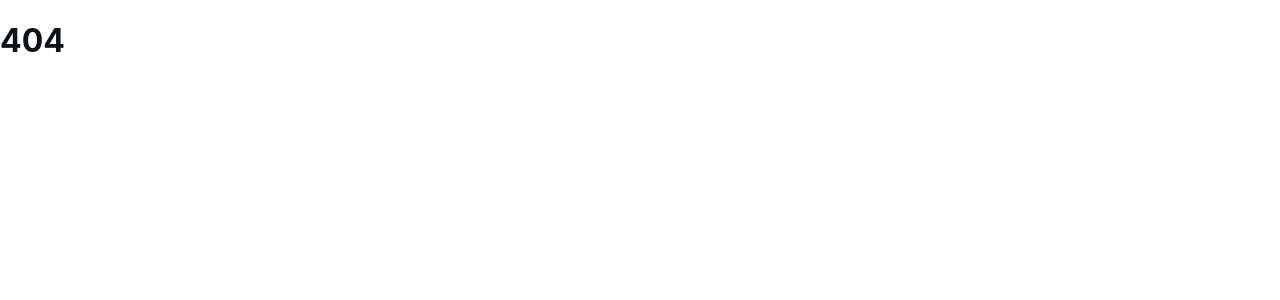
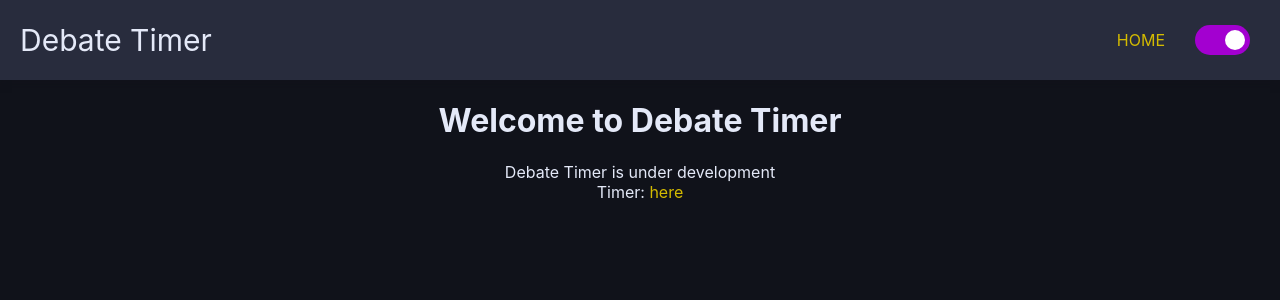
Before and after one commit to probmkr-projects/debate-timer, a Next.js app: page / in a window 1280 px wide. Before the commit this address had no page. Shown: the top 300 px of the page. Built offline with nearby package versions, Linux system fonts and the light colour scheme.

Commit message:
トップページとダークモードボタン

```diff
--- /dev/null
+++ b/src/lib/dark-mode-button.tsx
@@ -0,0 +1,43 @@
+import React from "react";
+import styles from "../styles/lib/DarkModeButton.module.scss";
+
+const toggleDarkMode = (event: React.ChangeEvent<HTMLInputElement>) => {
+  const body = document.body;
+  if (event.target.checked) {
+    body?.classList.add("dark-mode");
+    localStorage.setItem("theme", "dark");
+  } else {
+    body?.classList.remove("dark-mode");
+    localStorage.setItem("theme", "nothing");
+  }
+};
+
+const DarkModeButton: React.FC<Record<string, never>> = () => {
+  React.useEffect(() => {
+    const strage = localStorage.getItem("theme");
+    const useDark =
+      strage === "dark" ||
+      (strage === null && matchMedia("(prefers-color-scheme: dark)"));
+    if (useDark) {
+      document.body.classList.add("dark-mode");
+      const button = document.getElementById("darkModeSwitchButton");
+      if (button instanceof HTMLInputElement) {
+        button.checked = true;
+      }
+    }
+  }, []);
+
+  return (
+    <div className={styles.darkModeButton}>
+      <input
+        type="checkbox"
+        id="darkModeSwitchButton"
+        className={styles.darkModeSwitchInput}
+        onChange={toggleDarkMode}
+      />
+      <label htmlFor="darkModeSwitchButton"></label>
+    </div>
+  );
+};
+
+export default DarkModeButton;
--- a/src/lib/header.tsx
+++ b/src/lib/header.tsx
@@ -1,5 +1,7 @@
+import Link from "next/link";
 import React from "react";
 import styles from "../styles/lib/Header.module.scss";
+import DarkModeButton from "./dark-mode-button";
 import headerContents from "./header-contents";
 
 const Header: React.FC<Record<string, never>> = () => {
@@ -8,13 +10,13 @@ const Header: React.FC<Record<string, never>> = () => {
     <header className={styles.header}>
       <div className={styles.title}>Debate Timer</div>
       <div className={styles.menu}>
-        <div className={styles.darkModeButton}></div>
+        <DarkModeButton />
         <nav className={styles.nav}>
           <ul>
             {headerContents.map((value, idx) => {
               return (
                 <li key={idx}>
-                  <a href={value.url}>{value.name}</a>
+                  <Link href={value.url}>{value.name}</Link>
                 </li>
               );
             })}
--- a/src/lib/layout.tsx
+++ b/src/lib/layout.tsx
@@ -4,11 +4,16 @@ import styles from "../styles/lib/Layout.module.scss";
 
 const Layout: React.FC<{
   children?: React.ReactNode;
-}> = ({ children }) => {
+  noSidePadding?: boolean;
+}> = ({ children, noSidePadding }) => {
   return (
     <>
       <Header />
-      <main className={styles.main}>{children}</main>
+      <main
+        className={`${styles.main} ${noSidePadding ? styles.noPadding : ""}`}
+      >
+        {children}
+      </main>
     </>
   );
 };
--- a/src/pages/404.tsx
+++ b/src/pages/404.tsx
@@ -1,7 +1,12 @@
+import Layout from "@/lib/layout";
 import React from "react";
 
 const My404: React.FC<Record<string, never>> = () => {
-  return <h1>404</h1>;
+  return (
+    <Layout>
+      <h1>404</h1>
+    </Layout>
+  );
 };
 
 export default My404;
--- /dev/null
+++ b/src/pages/index.tsx
@@ -0,0 +1,18 @@
+import Layout from "@/lib/layout";
+import Link from "next/link";
+import React from "react";
+
+const Home: React.FC<Record<string, never>> = () => {
+  return (
+    <Layout>
+      <h1>Welcome to Debate Timer</h1>
+      <p>
+        Debate Timer is under development
+        <br />
+        Timer: <Link href="/timer">here</Link>
+      </p>
+    </Layout>
+  );
+};
+
+export default Home;
--- a/src/pages/timer.tsx
+++ b/src/pages/timer.tsx
@@ -28,7 +28,7 @@ const App: React.FC<Record<string, never>> = () => {
     },
   ];
   return (
-    <Layout>
+    <Layout noSidePadding>
       <div className={styles.App}>
         <div className={styles.timer}>
           <div className={styles.time}>
--- a/src/styles/App.module.scss
+++ b/src/styles/App.module.scss
@@ -59,6 +59,7 @@
     width: 400px;
     background-color: var(--theme-2);
     box-shadow: 5px 0 10px 2px var(--theme-reverse-3);
+    transition: all var(--body-transition);
     height: 100%;
 
     .flow {
@@ -80,6 +81,7 @@
             padding: 5px;
             border-radius: 5px;
             background-color: var(--theme-3);
+            transition: background-color var(--body-transition);
             display: flex;
             flex-direction: column;
             align-items: center;
--- a/src/styles/globals.scss
+++ b/src/styles/globals.scss
@@ -1,15 +1,16 @@
 // # vars
 :root {
+  --dark-mode-transition: 0.3s;
   --main-container-padding: 20px;
-  --header-transition: 0.3s ease;
+  --header-transition: var(--dark-mode-transition) ease;
   --header-height: 80px;
-  --body-transition: 0.3s ease;
+  --body-transition: var(--dark-mode-transition) ease;
   --sidebar-width: 280px;
-  --dark-mode-button-transition: 0.3s;
+  --dark-mode-button-transition: var(--dark-mode-transition);
   --dark-mode-button-size: 40px;
   --dark-mode-button-right: 20px;
   --dark-mode-button-bottom: 20px;
-  --footer-transition: 0.3s;
+  --footer-transition: var(--dark-mode-transition) ease;
   --footer-height: 100px;
   --user-icon-size: 36px;
   --developer-card-width: 350px;
@@ -67,28 +68,6 @@
   background-color: var(--theme-1);
   transition: color var(--body-transition),
     background-color var(--body-transition), border-color var(--body-transition);
-}
-
-@media (prefers-color-scheme: dark) {
-  :root {
-    --theme-1: var(--dark);
-    --theme-2: var(--gray-5);
-    --theme-3: var(--gray-4);
-    --theme-4: var(--gray-350);
-    --theme-dark-1: var(--dark);
-    --theme-dark-2: var(--gray-5);
-    --theme-dark-3: var(--gray-4);
-    --theme-dark-4: var(--gray-350);
-    --theme-shadow: var(--white-sidebar-shadow);
-    --theme-reverse-1: var(--true-white);
-    --theme-reverse-2: var(--gray-1);
-    --theme-reverse-3: var(--gray-2);
-    --theme-reverse-4: var(--gray-3);
-    --theme-reverse-shadow: var(--black-sidebar-shadow);
-    --text-color: var(--gray-1);
-    --link: #d4bb01;
-    --link-hover: #3483e3;
-  }
 }
 
 .dark-mode {
--- /dev/null
+++ b/src/styles/lib/DarkModeButton.module.scss
@@ -0,0 +1,41 @@
+.darkModeButton {
+  input {
+    display: none;
+  }
+
+  label {
+    transition: background-color ease var(--dark-mode-button-transition);
+    background: #95df00;
+    cursor: pointer;
+    width: 55px;
+    height: 30px;
+    margin: 0 auto;
+    display: flex;
+    justify-content: center;
+    align-items: center;
+    border-radius: 100px;
+    position: relative;
+  }
+
+  label:after {
+    content: "";
+    background: #fff;
+    width: 20px;
+    height: 20px;
+    border-radius: 50%;
+    position: absolute;
+    top: 5px;
+    left: 4px;
+    transition: cubic-bezier(0.68, -0.55, 0.27, 01.55)
+      var(--dark-mode-button-transition);
+  }
+
+  input:checked + label {
+    background: #a300d0;
+  }
+
+  input:checked + label:after {
+    left: calc(100% - 5px);
+    transform: translateX(-100%);
+  }
+}
--- a/src/styles/lib/Header.module.scss
+++ b/src/styles/lib/Header.module.scss
@@ -6,6 +6,7 @@
   justify-content: space-between;
   align-items: center;
   background-color: var(--theme-3);
+  transition: background-color var(--header-transition);
   box-shadow: 0 -7px 10px 5px var(--dark);
   position: absolute;
   top: 0;
@@ -19,8 +20,13 @@
 
   .menu {
     margin-right: 30px;
+    display: flex;
+    flex-direction: row-reverse;
+    align-items: center;
 
     .nav {
+      display: flex;
+      flex-direction: row;
       margin-right: 30px;
     }
   }
--- a/src/styles/lib/Layout.module.scss
+++ b/src/styles/lib/Layout.module.scss
@@ -1,4 +1,14 @@
 .main {
+  h1 {
+    text-align: center;
+  }
   height: 100%;
   padding-top: var(--header-height);
+  padding-left: var(--main-container-padding);
+  padding-right: var(--main-container-padding);
 }
+
+.main.noPadding {
+  padding-left: 0;
+  padding-right: 0;
+}
```
